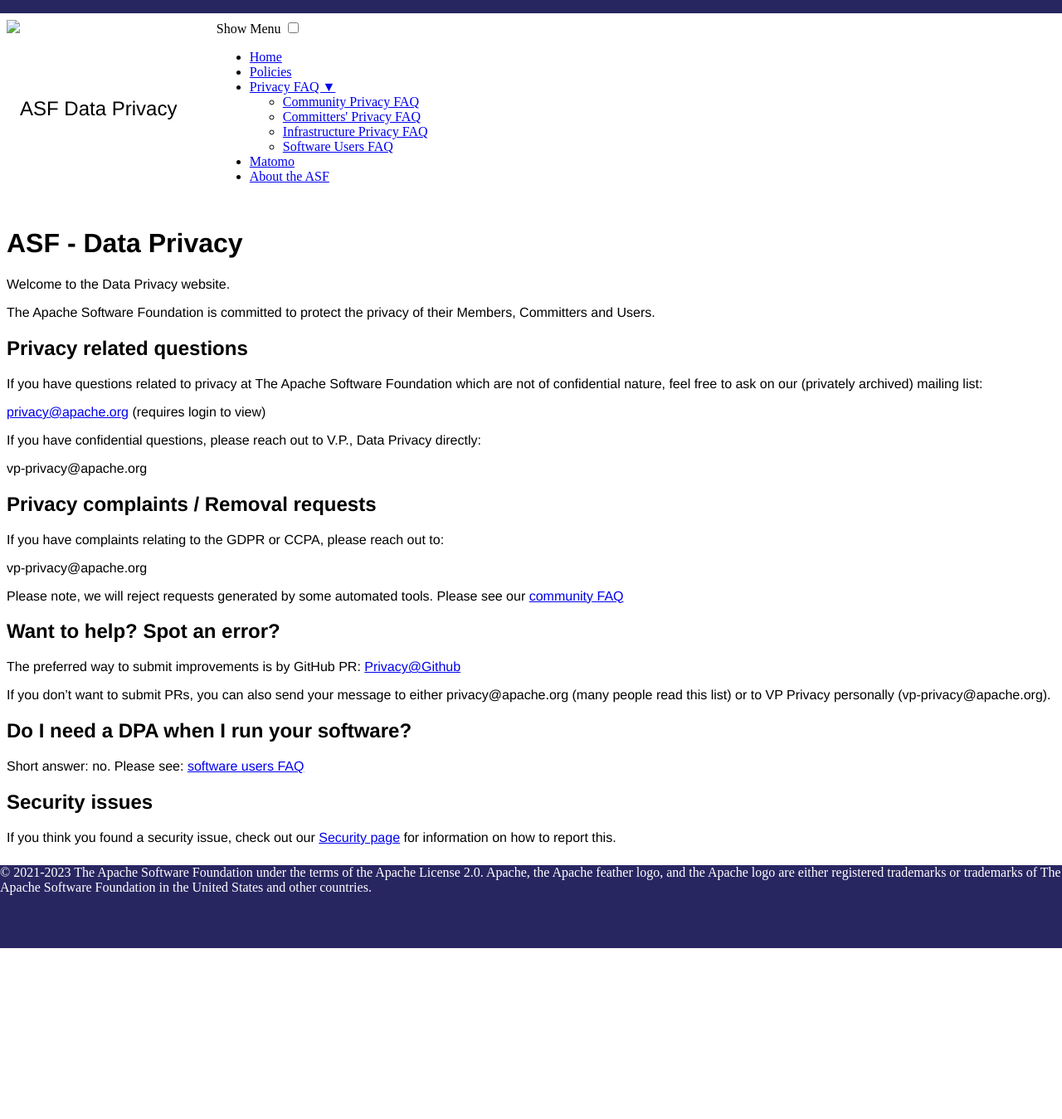
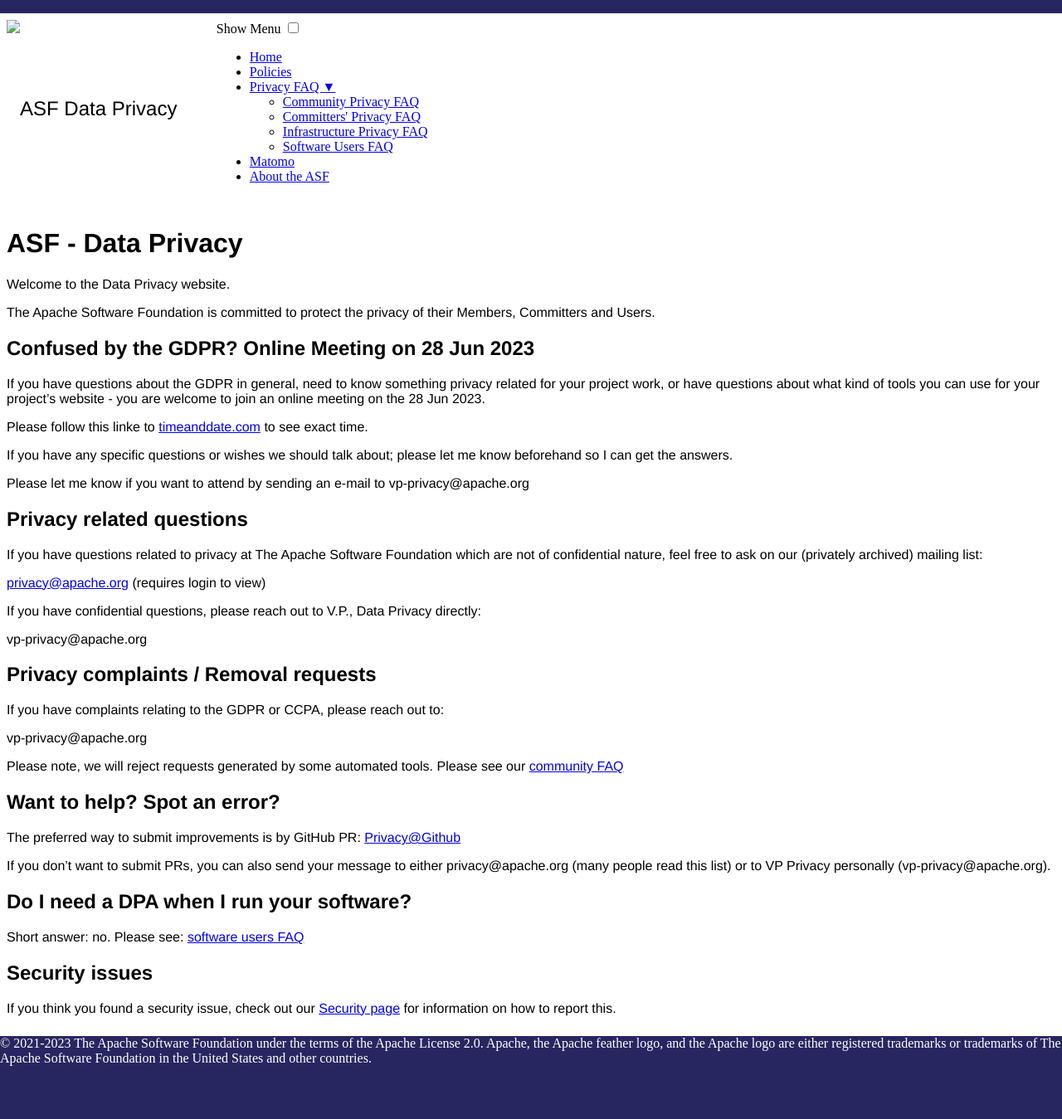
Before and after one commit to apache/privacy-website, a Jekyll site: the page output/index.html, which Jekyll copies as it is, in a window 1280 px wide. Shown: the whole page at 83% size. Built offline with Jekyll 4.4.1, drawn with Linux system fonts in a browser that asks for light colours; before the commit the page ends 1143 px from its top, so only the background shows below that.

Commit message:
Automatic Site Publish by Buildbot

```diff
--- a/output/feed.xml
+++ b/output/feed.xml
@@ -1,4 +1,4 @@
-<?xml version="1.0" encoding="utf-8"?><feed xmlns="http://www.w3.org/2005/Atom" ><generator uri="https://jekyllrb.com/" version="4.2.2">Jekyll</generator><link href="/feed.xml" rel="self" type="application/atom+xml" /><link href="/" rel="alternate" type="text/html" /><updated>2023-05-17T13:40:09+00:00</updated><id>/feed.xml</id><title type="html">Apache Software Foundation - Data Privacy</title><subtitle>Write an awesome description for your new site here. You can edit this line in _config.yml. It will appear in your document head meta (for Google search results) and in your feed.xml site description.</subtitle><entry><title type="html">Welcome to Jekyll!</title><link href="/jekyll/update/2021/03/05/welcome-to-jekyll.html" rel="alternate" type="text/html" title="Welcome to Jekyll!" /><published>2021-03-05T19:38:56+00:00</published><updated>2021-03-05T19:38:56+00:00</updated><id>/jekyll/update/2021/03/05/welcome-to-jekyll</id><content type="html" xml:base="/jekyll/update/2021/03/05/welcome-to-jekyll.html"><![CDATA[<p>You’ll find this post in your <code class="language-plaintext highlighter-rouge">_posts</code> directory. Go ahead and edit it and re-build the site to see your changes. You can rebuild the site in many different ways, but the most common way is to run <code class="language-plaintext highlighter-rouge">jekyll serve</code>, which launches a web server and auto-regenerates your site when a file is updated.</p>
+<?xml version="1.0" encoding="utf-8"?><feed xmlns="http://www.w3.org/2005/Atom" ><generator uri="https://jekyllrb.com/" version="4.2.2">Jekyll</generator><link href="/feed.xml" rel="self" type="application/atom+xml" /><link href="/" rel="alternate" type="text/html" /><updated>2023-06-16T18:51:54+00:00</updated><id>/feed.xml</id><title type="html">Apache Software Foundation - Data Privacy</title><subtitle>Write an awesome description for your new site here. You can edit this line in _config.yml. It will appear in your document head meta (for Google search results) and in your feed.xml site description.</subtitle><entry><title type="html">Welcome to Jekyll!</title><link href="/jekyll/update/2021/03/05/welcome-to-jekyll.html" rel="alternate" type="text/html" title="Welcome to Jekyll!" /><published>2021-03-05T19:38:56+00:00</published><updated>2021-03-05T19:38:56+00:00</updated><id>/jekyll/update/2021/03/05/welcome-to-jekyll</id><content type="html" xml:base="/jekyll/update/2021/03/05/welcome-to-jekyll.html"><![CDATA[<p>You’ll find this post in your <code class="language-plaintext highlighter-rouge">_posts</code> directory. Go ahead and edit it and re-build the site to see your changes. You can rebuild the site in many different ways, but the most common way is to run <code class="language-plaintext highlighter-rouge">jekyll serve</code>, which launches a web server and auto-regenerates your site when a file is updated.</p>
 
 <p>Jekyll requires blog post files to be named according to the following format:</p>
 
--- a/output/index.html
+++ b/output/index.html
@@ -43,6 +43,16 @@
 
 <p>The Apache Software Foundation is committed to protect the privacy
 of their Members, Committers and Users.</p>
+
+<h2 id="confused-by-the-gdpr-online-meeting-on-28-jun-2023">Confused by the GDPR? Online Meeting on 28 Jun 2023</h2>
+
+<p>If you have questions about the GDPR in general, need to know something privacy related for your project work, or have questions about what kind of tools you can use for your project’s website - you are welcome to join an online meeting on the 28 Jun 2023.</p>
+
+<p>Please follow this linke to <a href="https://www.timeanddate.com/worldclock/meetingdetails.html?year=2023&amp;month=6&amp;day=28&amp;hour=19&amp;min=0&amp;sec=0&amp;p1=970&amp;p2=179&amp;p3=224&amp;p4=240">timeanddate.com</a> to see exact time.</p>
+
+<p>If you have any specific questions or wishes we should talk about; please let me know beforehand so I can get the answers.</p>
+
+<p>Please let me know if you want to attend by sending an e-mail to vp-privacy@apache.org</p>
 
 <h2 id="privacy-related-questions">Privacy related questions</h2>
 
```
